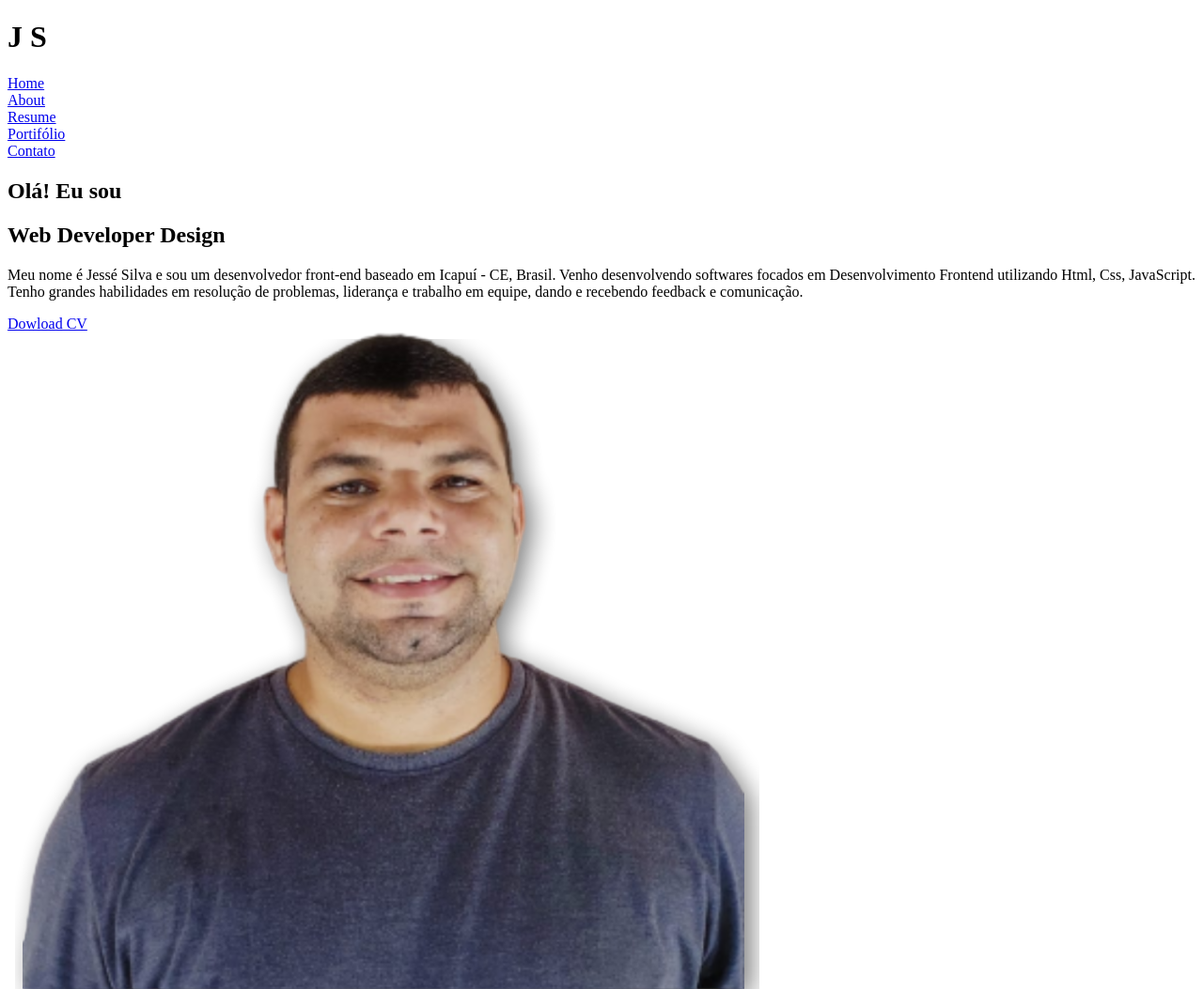
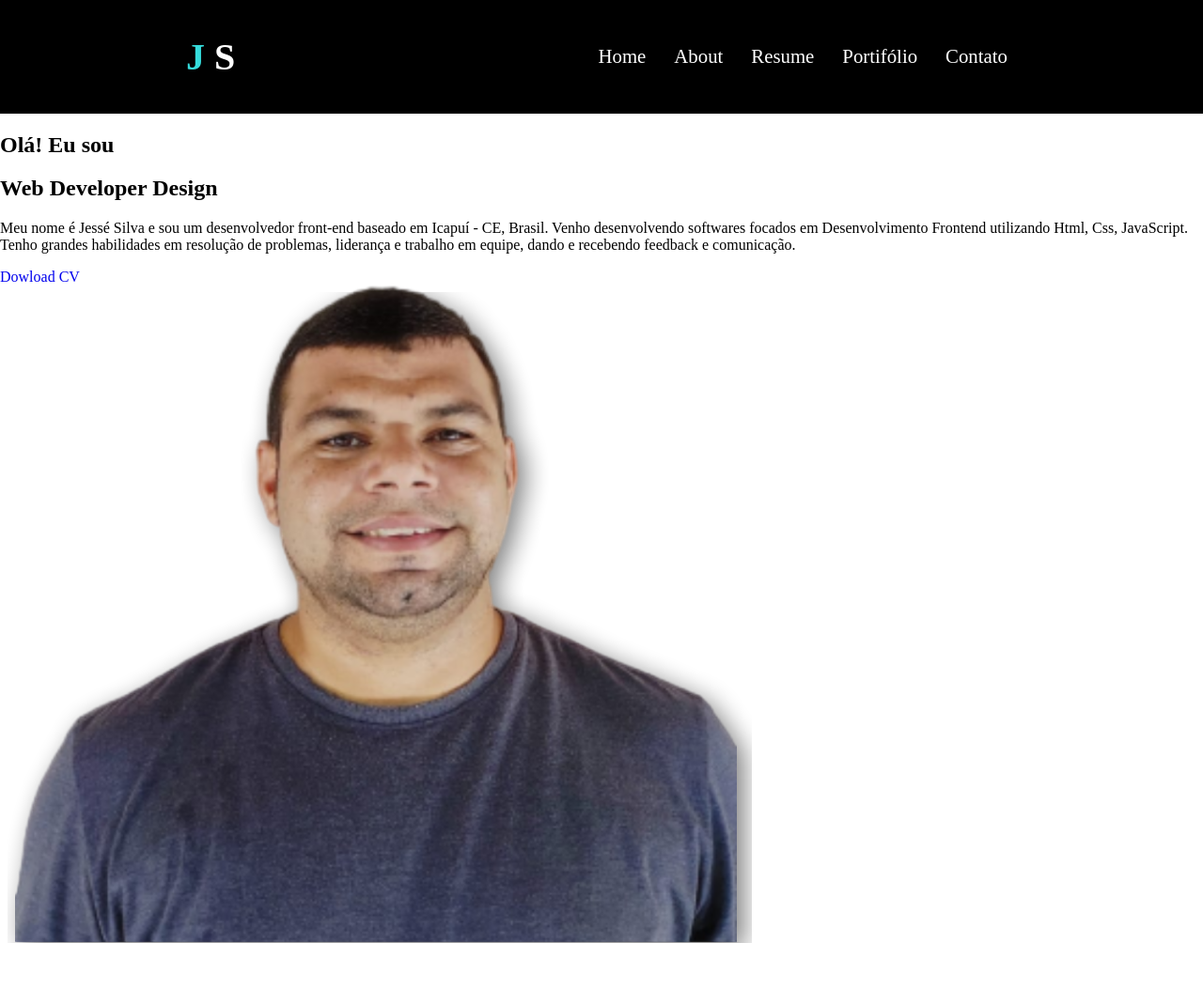
Before and after one commit to jesseprogran/portifolio-js, a plain HTML site: page index.html in a window 1280 px wide. Shown: the top 1053 px of the page at 94% size. After the commit the page ends 1008 px from the top, so only its background shows below. Drawn offline with Linux system fonts and the light colour scheme.

Commit message:
realizando o css do header

```diff
--- a/style.css
+++ b/style.css
@@ -1,6 +1,50 @@
+/* fonts */
+
+@import url('https://fonts.googleapis.com/css2?family=Poppins:ital,wght@0,200;0,300;0,500;0,600;1,600&display=swap');
+
 /* Reset */
 * {
   margin: o;
   padding: 0;
   box-sizing: border-box;
+  list-style: none;
+  text-decoration: none;
 }
+
+/* Estilo geral */
+
+body {
+  max-width: 2000px;
+  margin: 0 auto;
+}
+
+header {
+  background-color: #000;
+  padding: 10px;
+  display: flex;
+  align-items: center;
+  justify-content: space-around;
+}
+header h1 {
+  color: #35dcdc;
+  font-size: 2.5rem;
+}
+
+header  span {
+  color: #fff;
+}
+
+header .primeira-navegacao {
+  display: flex;
+  gap: 10px;
+  align-items: center;
+}
+
+header .primeira-navegacao li a {
+  padding: 10px;
+  color: #fff;
+  font-size: 1.3rem;
+}
+
+
+/* Seção Dowload-CV */
```
